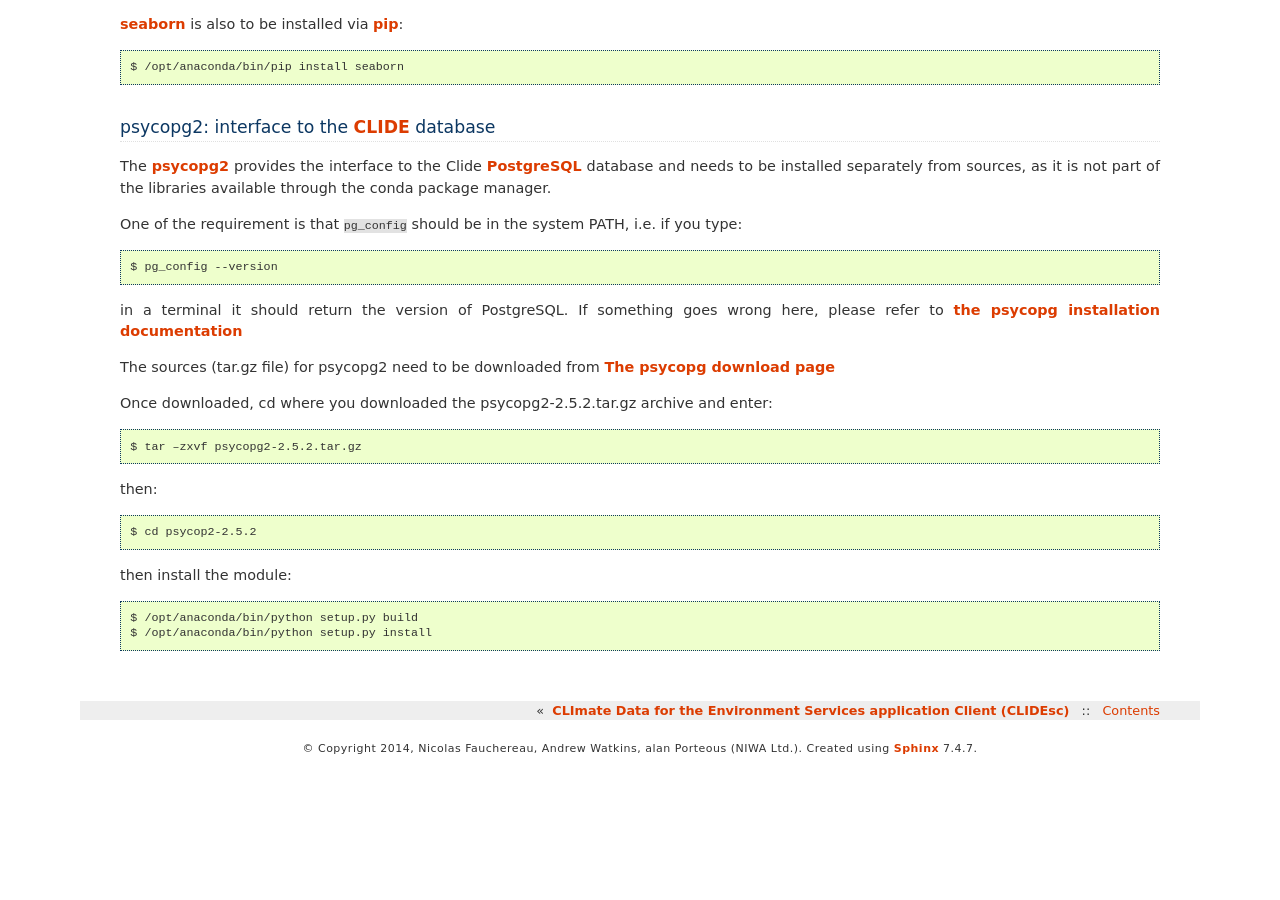
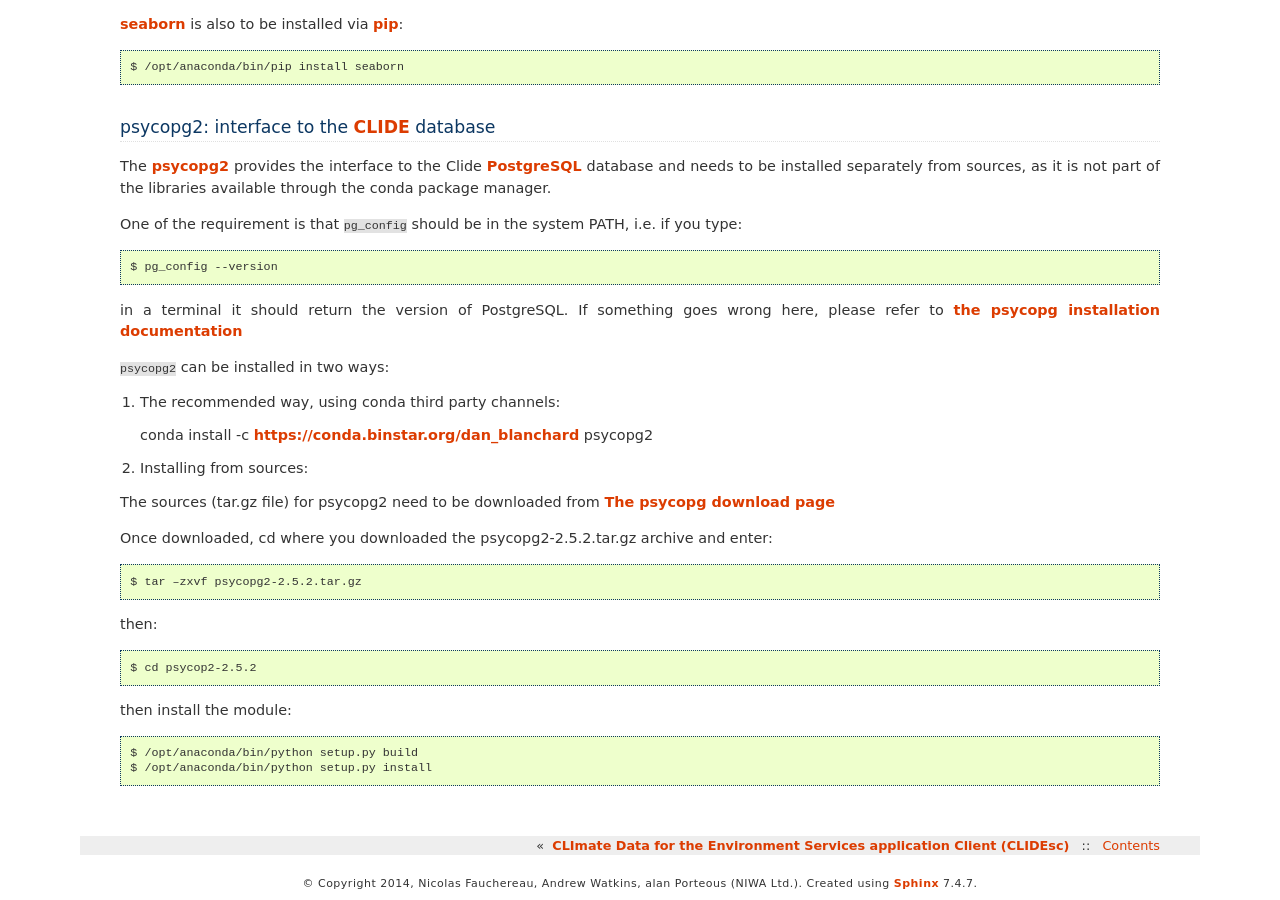
Before and after one commit to nicolasfauchereau/clidesc, a Sphinx documentation site: the page built from docs/install.rst, in a window 1280 px wide and 900 px high, scrolled down 2152 px. Built offline with Sphinx 7.4.7, drawn with Linux system fonts in a browser that asks for light colours; before the commit the page ends 2917 px from its top, so only the background shows below that.

Commit message:
added install of psycopg2 via binstar channel in the doc

```diff
--- a/docs/install.rst
+++ b/docs/install.rst
@@ -170,6 +170,14 @@ in a terminal it should return the version of PostgreSQL. If something
 goes wrong here, please refer to `the psycopg installation
 documentation <http://initd.org/psycopg/docs/install.html#install-from-source>`_
 
+``psycopg2`` can be installed in two ways:
+
+1. The recommended way, using conda third party channels:
+
+   conda install -c https://conda.binstar.org/dan\_blanchard psycopg2
+
+2. Installing from sources:
+
 The sources (tar.gz file) for psycopg2 need to be downloaded from `The
 psycopg download page <http://initd.org/psycopg/download/>`_
 
```
Also changed, not shown: docs/install.md (+8 -0 lines), 5 other files.
